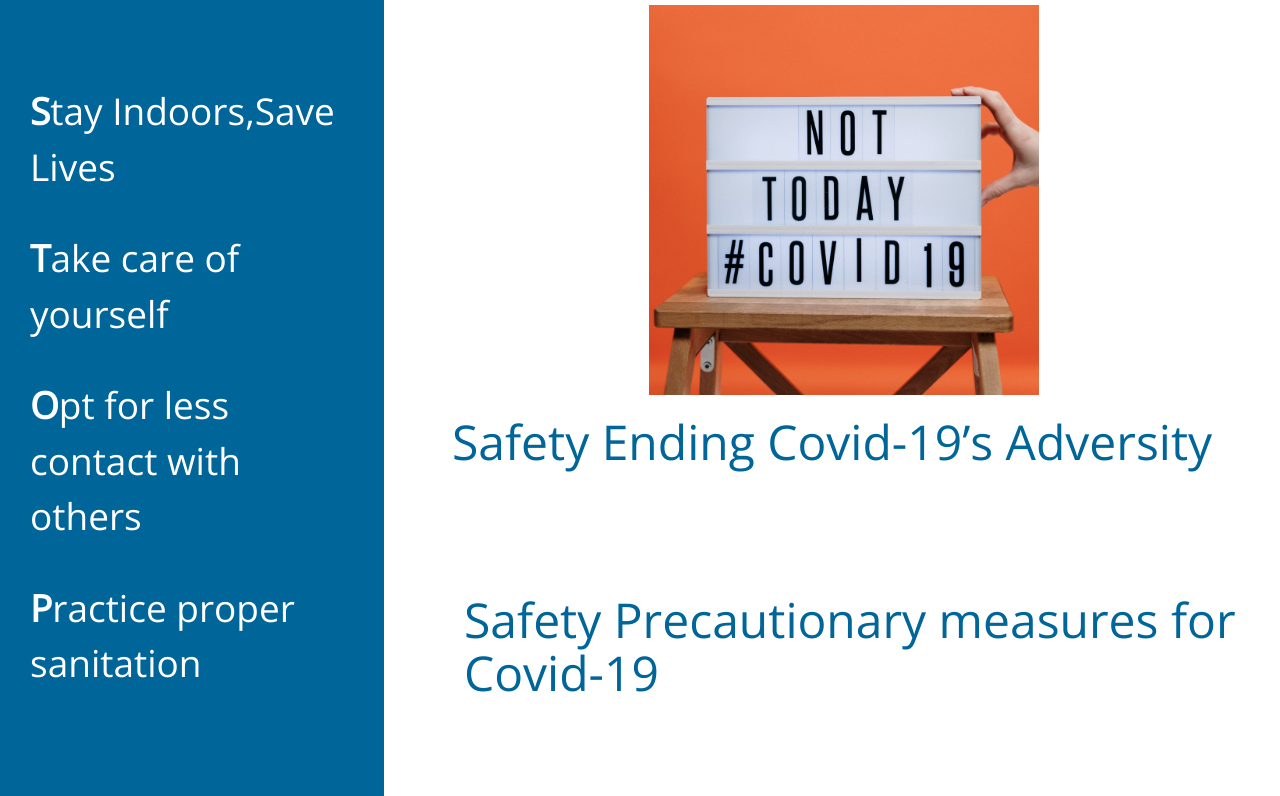
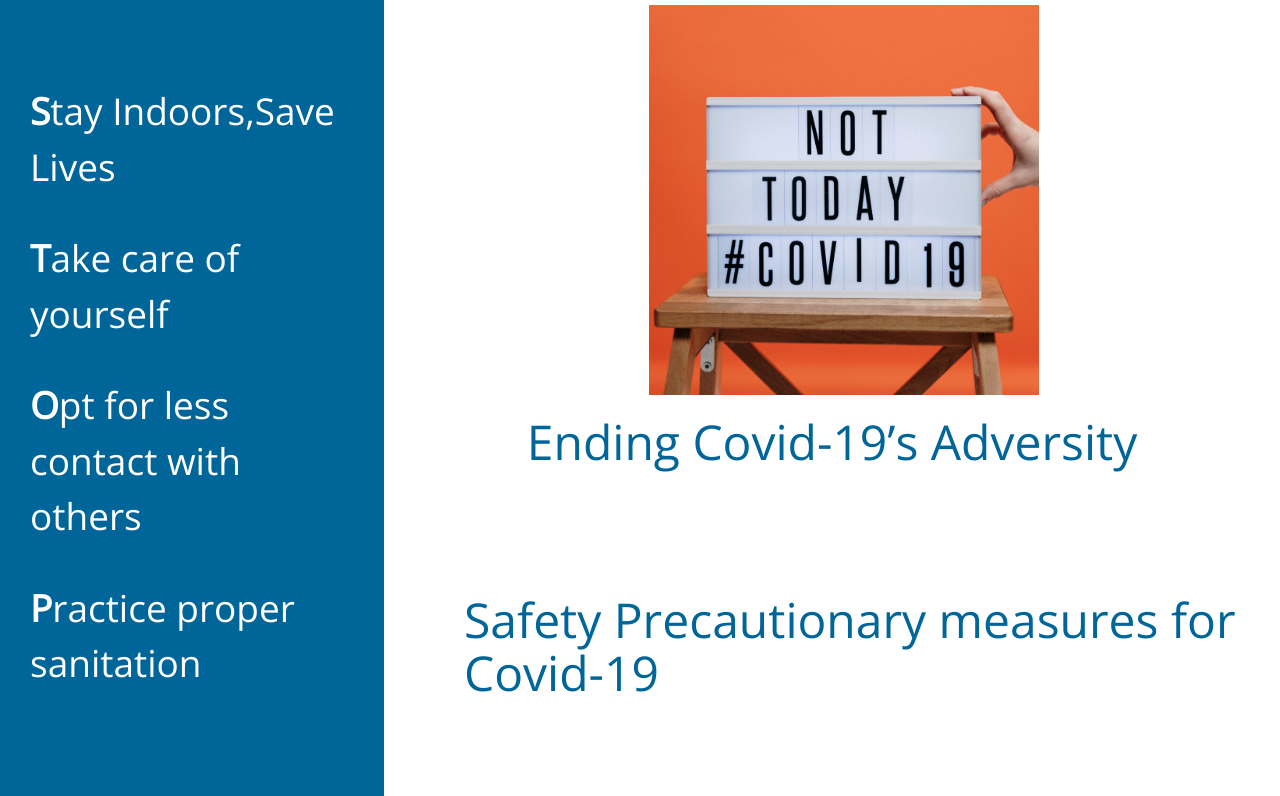
Before and after one commit to Connected21/Ending-Covid-19-s-Adversity, a plain HTML site: page index.html in a window 1280 px wide. Shown: the top 796 px of the page. Drawn offline with nearby package versions, Linux system fonts and the light colour scheme.

Commit message:
Update index.html

```diff
--- a/index.html
+++ b/index.html
@@ -5,7 +5,7 @@
     <meta http-equiv="X-UA-Compatible" content="IE=edge">
     <meta name="viewport" content="width=device-width, initial-scale=1">
 
-    <title>Safety Ending Covid-19’s Adversity</title>
+    <title>Ending Covid-19’s Adversity</title>
      <link rel="etech icon" href="img/not.png" type="image/png">
 <!--
 Neaty HTML Template
@@ -58,7 +58,7 @@ http://www.templatemo.com/tm-501-neaty
                             <img src="img/adversity.png" alt="Header image" class="img-fluid" style="margin-left: 260px; width: 400px; padding: 5px;">
                         </figure>
 
-                        <h2 class="tm-blue-text tm-welcome-title tm-margin-b-45" style="text-align: center;">Safety Ending Covid-19’s Adversity</h2>
+                        <h2 class="tm-blue-text tm-welcome-title tm-margin-b-45" style="text-align: center;">Ending Covid-19’s Adversity</h2>
 
                         <div class="tm-content-div">
                             <!-- Welcome section -->
```
